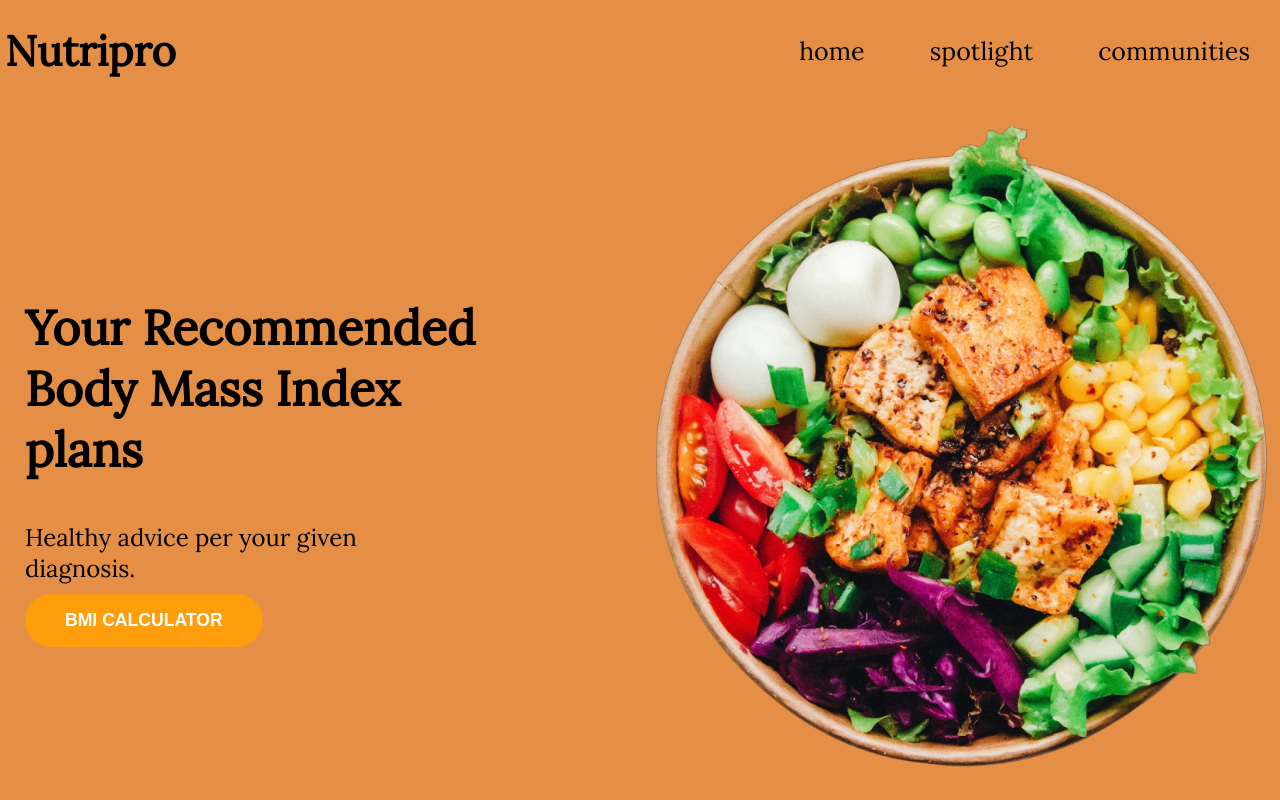
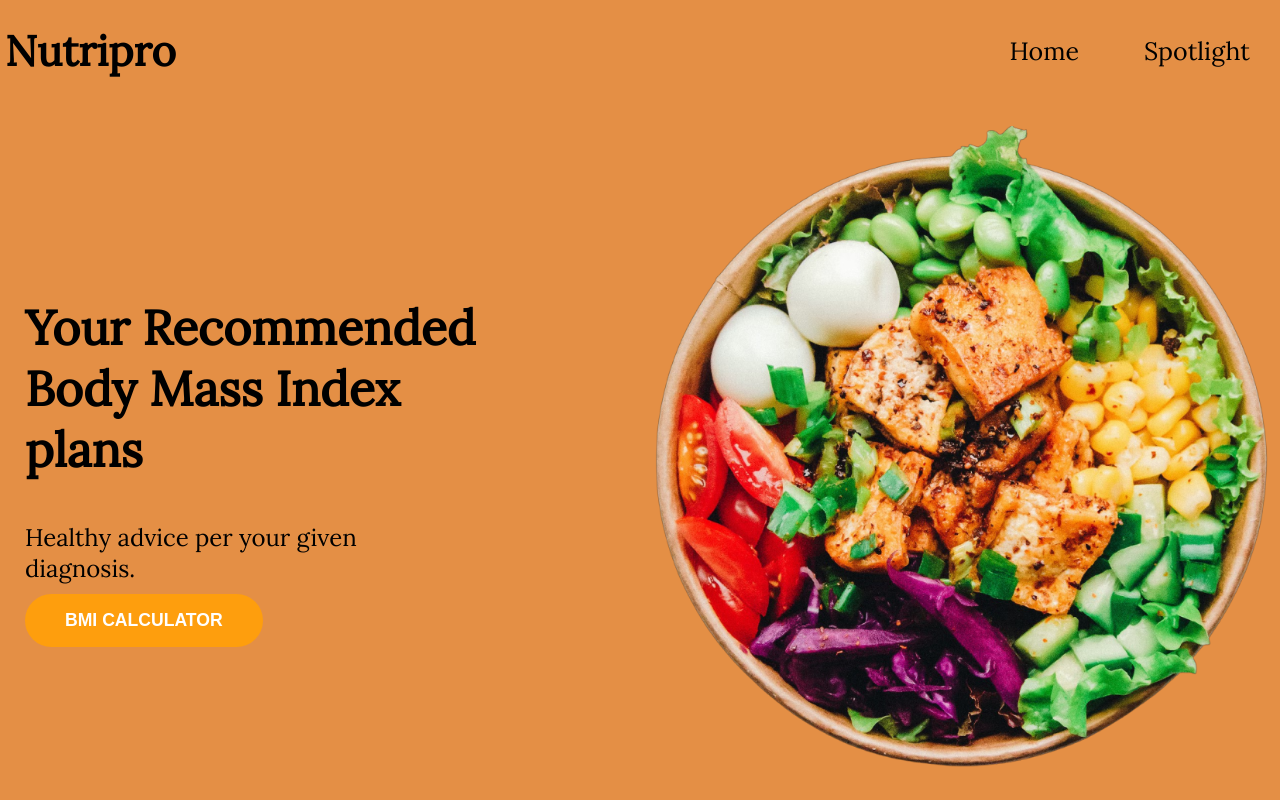
Before and after one commit to cmm25/nutritrac-pro, a React (Create React App) app in the folder nutripro/: page / in a window 1280 px wide. Shown: the top 800 px of the page. Built offline with nearby package versions, Linux system fonts and the light colour scheme.

Commit message:
EDITING NAVBAR LINKS

```diff
--- a/nutripro/src/components/navbar.js
+++ b/nutripro/src/components/navbar.js
@@ -6,13 +6,12 @@ function NavBar(){
         <header className="nav">
             <div className="logo" id="top">Nutripro</div>
             <ul className="nav-menu">
-                <li><a>home</a></li>
+                <li><a>Home</a></li>
                 <li><Link  to="section1"
                 spy={true}
                 smooth={true}
                 offset={10}
-                duration={500} >spotlight</Link>  </li>
-                <li>communities</li>
+                duration={500} >Spotlight</Link>  </li>
             </ul>
         </header>
     )
```
